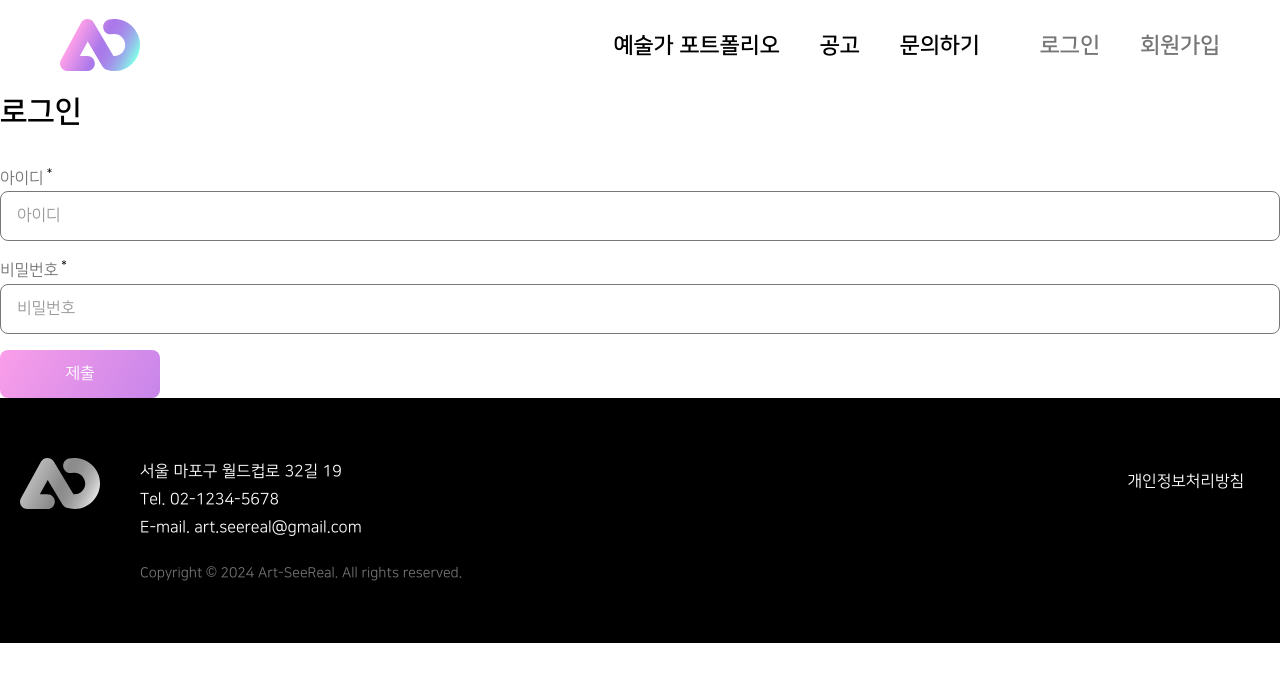
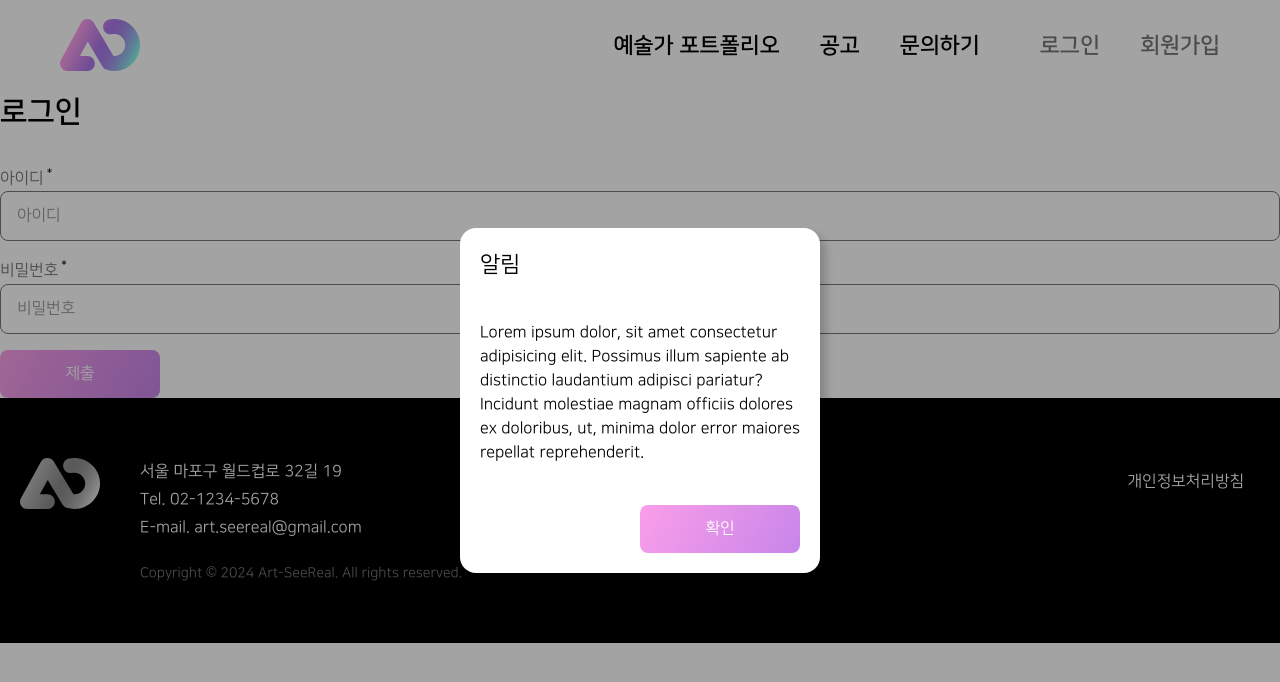
Before and after one commit to Art-SeeReal/FE_Repo, a React (Create React App) app: page /test in a window 1280 px wide. Shown: the top 682 px of the page. Built offline with nearby package versions, Linux system fonts and the light colour scheme.

Commit message:
feat: Dialog 사용 예시

```diff
--- a/src/pages/TestPage/index.tsx
+++ b/src/pages/TestPage/index.tsx
@@ -1,7 +1,9 @@
-import React from 'react';
+import React, { useEffect } from 'react';
 import { Form, Field, IData, ErrorMessage } from '../../hooks/useFormState';
 import * as S from '../../components/styles';
 import FormControl from '../../components/FormControl';
+import { useDialog } from '../../hooks/useDialogState';
+import Dialog from '../../components/Dialog';
 
 const SecondPage = () => {
   const handleSubmit = (values: IData<string>) => {
@@ -22,6 +24,18 @@ const SecondPage = () => {
     return errors;
   };
 
+  const { openDialog, closeDialog } = useDialog();
+
+  useEffect(() => {
+    openDialog(
+      <Dialog header="알림" footer={<S.Button onClick={closeDialog}>확인</S.Button>}>
+        Lorem ipsum dolor, sit amet consectetur adipisicing elit. Possimus illum sapiente ab distinctio laudantium
+        adipisci pariatur? Incidunt molestiae magnam officiis dolores ex doloribus, ut, minima dolor error maiores
+        repellat reprehenderit.
+      </Dialog>,
+    );
+  }, []);
+
   return (
     <>
       <S.Title>로그인</S.Title>
```
